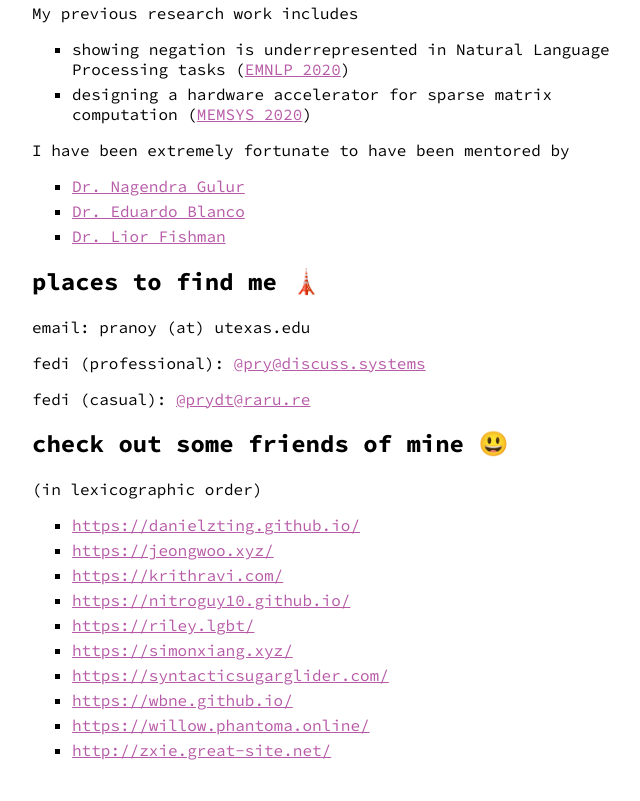
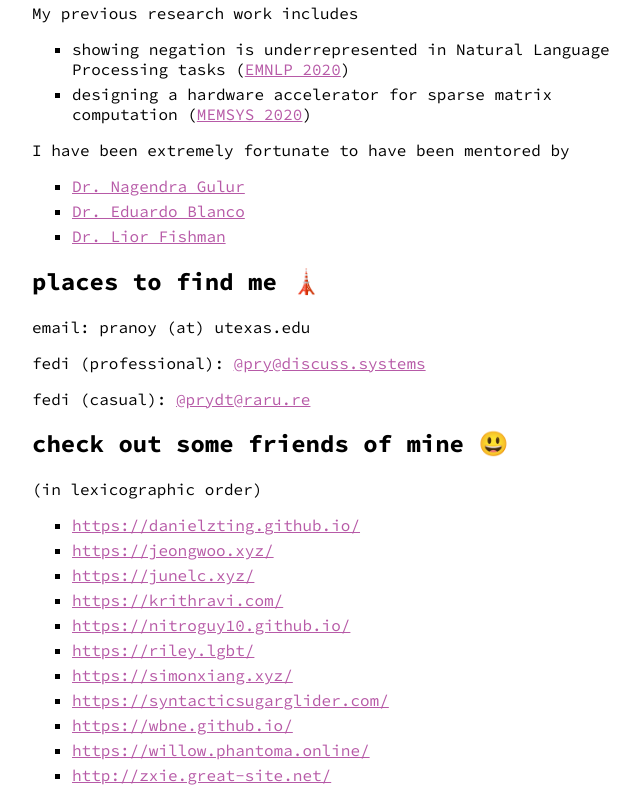
Before and after one commit to prydt/prydt.xyz, a plain HTML site: page index.html in a window 1280 px wide. Shown: the part 765-1566 px from the top of the page, without its empty margins (308-948 px from the left). Before the commit the page ends 1541 px from the top, so only its background shows below. Drawn offline with Linux system fonts and the light colour scheme.

Commit message:
Add June's website

```diff
--- a/index.html
+++ b/index.html
@@ -57,6 +57,7 @@
             <ul>
                 <li><a href="https://danielzting.github.io/">https://danielzting.github.io/</a></li>
                 <li><a href="https://jeongwoo.xyz/">https://jeongwoo.xyz/</a></li>
+                <li><a href="https://junelc.xyz/">https://junelc.xyz/</a></li>
                 <li><a href="https://krithravi.com/">https://krithravi.com/</a></li>
                 <li><a href="https://nitroguy10.github.io/">https://nitroguy10.github.io/</a></li>
                 <li><a href="https://riley.lgbt/">https://riley.lgbt/</a></li>
```
